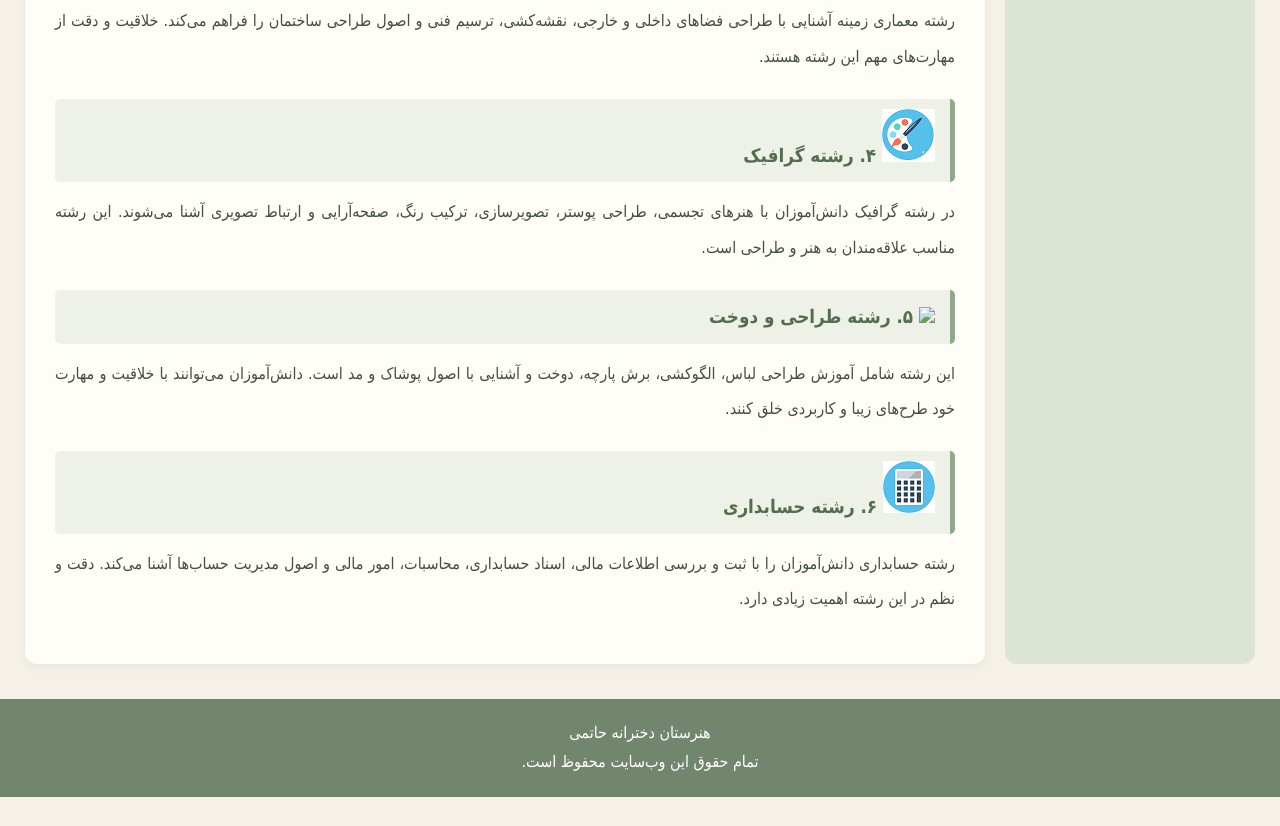
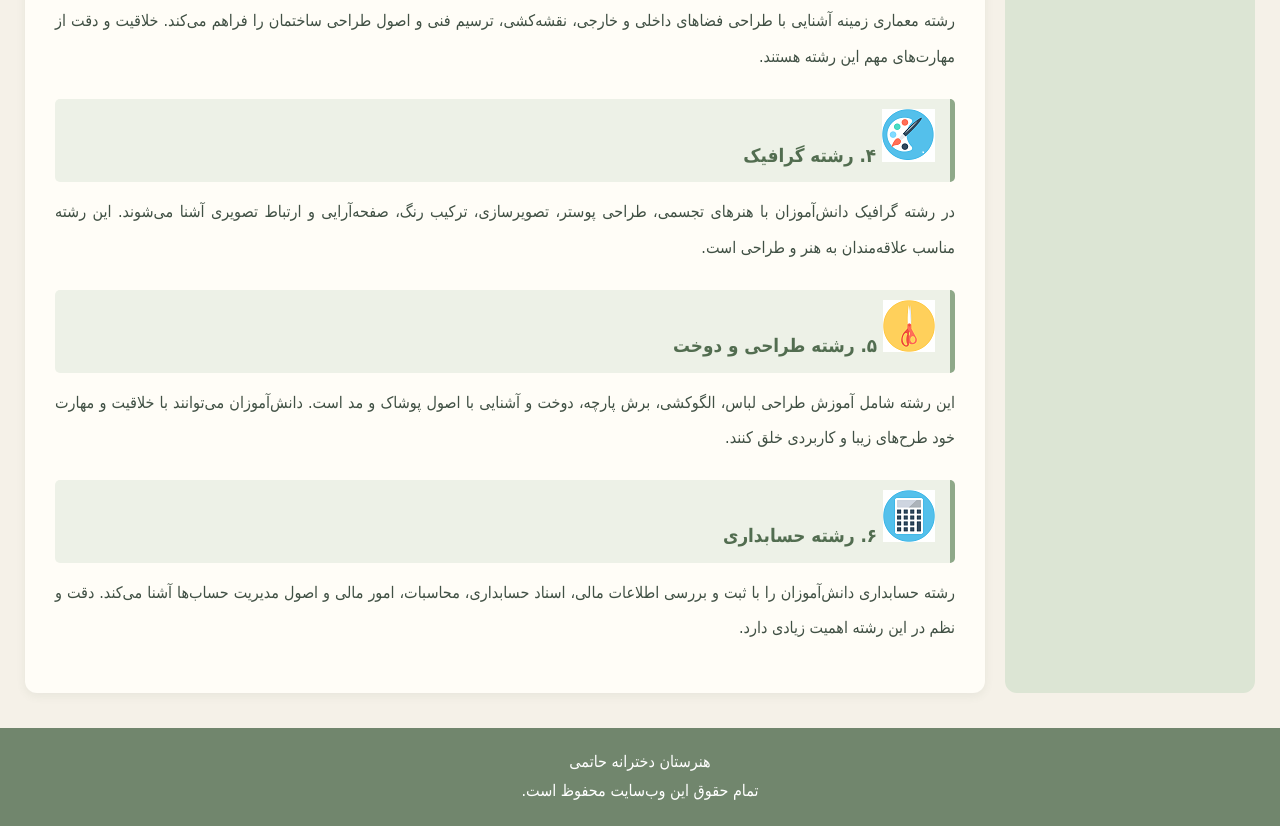
Before and after one commit to benvidi64-ops/veb-site, a plain HTML site: page reshteha.html in a window 1280 px wide. Shown: the part 1048-1874 px from the top of the page. Before the commit the page ends 1845 px from the top, so only its background shows below. Drawn offline with Linux system fonts and the light colour scheme; files whose address does not match are found by name.

Commit message:
Update reshteha.html

```diff
--- a/reshteha.html
+++ b/reshteha.html
@@ -83,7 +83,7 @@
                 علاقه‌مندان به هنر و طراحی است.
             </p>
 
-            <h3><img src="بنر/دوخت.png"> ۵. رشته طراحی و دوخت</h3>
+            <h3><img src="khayati.png"> ۵. رشته طراحی و دوخت</h3>
             <p>
                 این رشته شامل آموزش طراحی لباس، الگوکشی،
                 برش پارچه، دوخت و آشنایی با اصول پوشاک و مد است.
```
